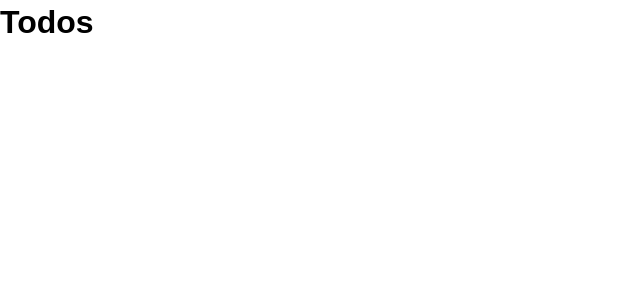
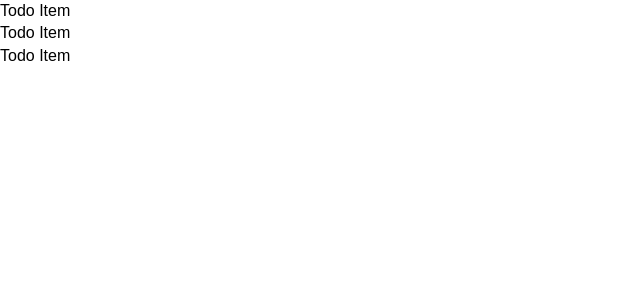
Before and after one commit to jmcbade/my_vue_todolist, a Vue app: page / in a window 1280 px wide. Shown: the top 300 px of the page, without its empty margins (0-640 px from the left). Built offline with nearby package versions, Linux system fonts and the light colour scheme.

Commit message:
New commit @28:04

```diff
--- a/src/App.vue
+++ b/src/App.vue
@@ -1,6 +1,6 @@
 <template>
   <div id="app">
-<Todos />
+<Todos v-bind:todos="todos"/>
   </div>
 </template>
 
--- a/src/components/TodoItem.vue
+++ b/src/components/TodoItem.vue
@@ -1,10 +1,12 @@
 <template>
-  <div></div>
+  <div>
+    <p>Todo Item</p>
+  </div>
 </template>
 
 <script>
 export default {
-  name: "TodoItem",
+  name: "TodoItem"
 };
 </script>
 
--- a/src/components/Todos.vue
+++ b/src/components/Todos.vue
@@ -1,21 +1,21 @@
 <template>
-<div>
-  <h1>Todos</h1>
-</div>
-
+  <div>
+    <div v-bind:key="todo.id" v-for="todo in todos">
+      <TodoItem />
+    </div>
+  </div>
 </template>
 
 <script>
-
+import TodoItem from "./TodoItem.vue";
 
 export default {
-  name: "Todos"
-}
-
+  name: "Todos",
+  components: {
+    TodoItem,
+  },
+  props: ["todos"],
+};
 </script>
 
-<style scoped>
-
-
-
-</style>
+<style scoped></style>
```
Also changed, not shown: package.json (+14 -1 lines).
